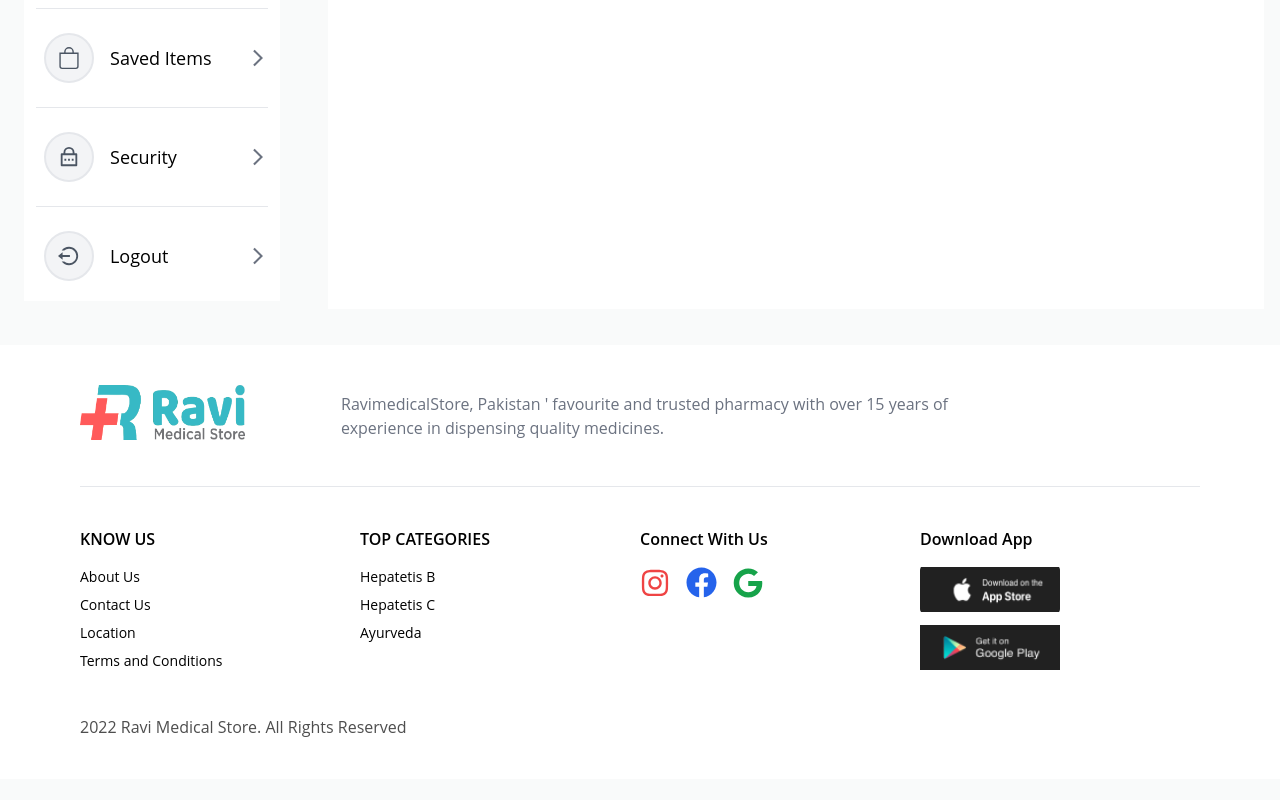
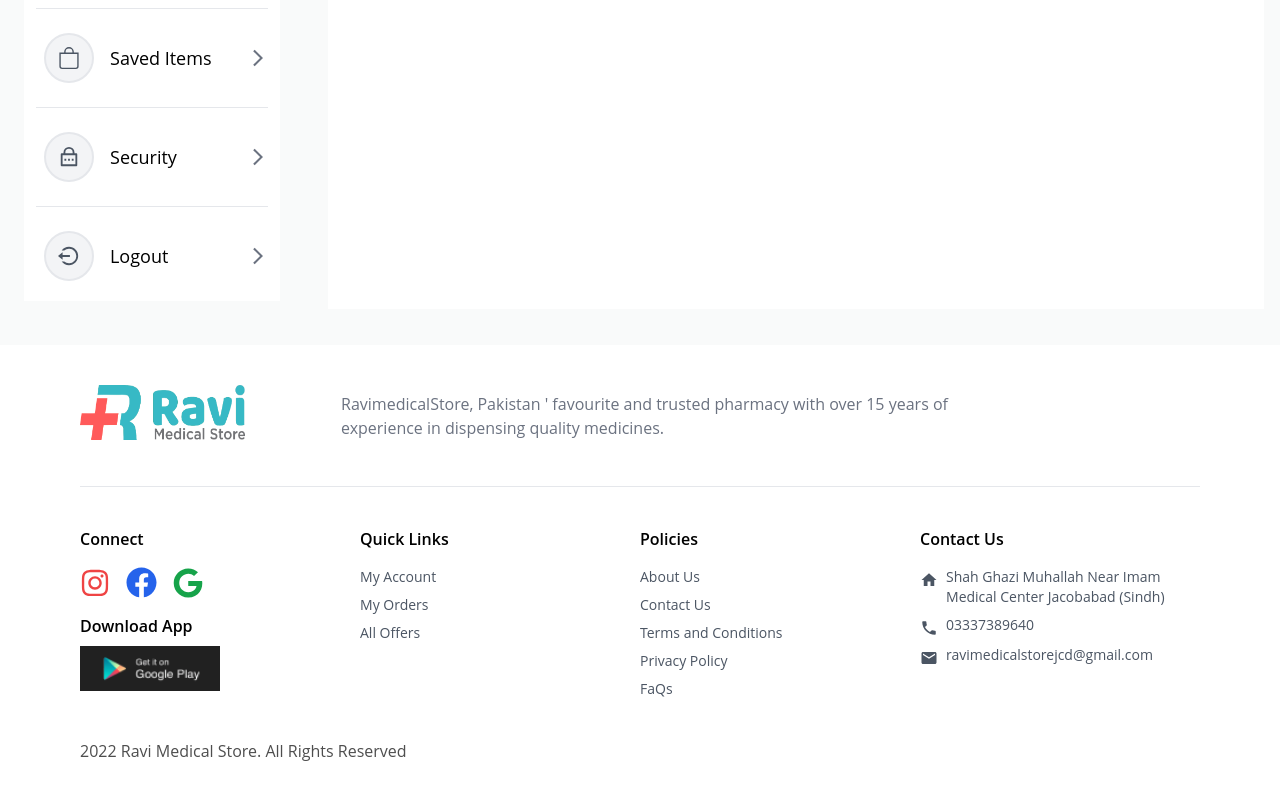
Before and after one commit to kunals131/EParmacy, a Next.js app in the folder client/: page /account/user in a window 1280 px wide. Shown: the part 678-1478 px from the top of the page. Before the commit the page ends 1457 px from the top, so only its background shows below. Built offline with nearby package versions, Linux system fonts and the light colour scheme.

Commit message:
Footer updated

```diff
--- a/client/components/Footer.jsx
+++ b/client/components/Footer.jsx
@@ -1,6 +1,7 @@
 import React, { useState } from "react";
-import { MdAdd, MdMinimize } from "react-icons/md";
+import { MdAdd, MdMinimize, MdHome, MdPhone, MdMail } from "react-icons/md";
 import { FaInstagram, FaFacebook, FaGoogle } from "react-icons/fa";
+
 import Image from "next/image";
 const FooterLink = ({ title, content }) => {
   const [open, setOpen] = useState(false);
@@ -52,27 +53,10 @@ const Footer = () => {
             dispensing quality medicines.
           </div>
         </div>
-        <hr className="my-10" />
+        <hr className="my-10 text-gray-500"/>
         <div className="grid grid-cols-4 justify-between">
           <div>
-            <div className="font-semibold">KNOW US</div>
-            <div className="mt-4 space-y-2 text-sm">
-              <div>About Us</div>
-              <div>Contact Us</div>
-              <div>Location</div>
-              <div>Terms and Conditions</div>
-            </div>
-          </div>
-          <div>
-            <div className="font-semibold">TOP CATEGORIES</div>
-            <div className="mt-4 space-y-2 text-sm">
-              <div>Hepatetis B</div>
-              <div>Hepatetis C</div>
-              <div>Ayurveda</div>
-            </div>
-          </div>
-          <div>
-            <div className="font-semibold">Connect With Us</div>
+            <div className="font-semibold">Connect</div>
             <div className="mt-4 space-x-4 flex text-sm items-center">
               <div>
                 <FaInstagram size={30} className="text-red-500" />
@@ -84,24 +68,49 @@ const Footer = () => {
                 <FaGoogle size={30} className="text-green-600" />
               </div>
             </div>
-          </div>
-          <div>
-            <div className="font-semibold">Download App</div>
-            <div className="mt-4 space-y-2 text-sm">
-              <div>
-                <Image
-                  src="/footerImages/appstore.png"
-                  height="45px"
-                  width="140px"
-                />
-              </div>
-              <div>
+            <div className="font-semibold mt-4">Download App</div>
+            <div className="mt-2">
                 <Image
                   src="/footerImages/playstore.png"
                   height="45px"
                   width="140px"
                 />
               </div>
+          </div>
+          <div>
+            <div className="font-semibold">Quick Links</div>
+            <div className="mt-4 space-y-2 text-gray-600 text-sm">
+              <div>My Account</div>
+              <div>My Orders</div>
+              <div>All Offers</div>
+            </div>
+          </div>
+          <div>
+            <div className="font-semibold">Policies</div>
+            <div className="mt-4 text-gray-600 space-y-2 text-sm">
+              <div>About Us</div>
+              <div>Contact Us</div>
+              <div>Terms and Conditions</div>
+              <div>Privacy Policy</div>
+              <div>FaQs</div>
+            </div>
+          </div>
+          <div>
+            <div className="font-semibold ">Contact Us</div>
+            <div className="mt-4 space-y-2 text-gray-600 text-sm">
+              <div className="flex space-x-2">
+                <div className="mt-1"><MdHome size={18}/></div>
+                <div>Shah Ghazi Muhallah Near Imam Medical Center Jacobabad (Sindh)</div>
+              </div>
+              <div className="flex space-x-2">
+                <div className="mt-1"><MdPhone size={18}/></div>
+                <div>03337389640</div>
+              </div>
+              <div className="flex space-x-2">
+                <div className="mt-1"><MdMail size={18}/></div>
+                <div>ravimedicalstorejcd@gmail.com</div>
+              </div>
+
             </div>
           </div>
         </div>
--- a/client/components/Header.jsx
+++ b/client/components/Header.jsx
@@ -59,7 +59,7 @@ const Header = ({setShowSidebar}) => {
   return (
       <>
 
-    <div className='lg:bg-background bg-primary lg:shadow-md px-4 py-2 lg:px-3 xl:px-4 3xl:px-5 4xl:px-12 lg:py-6 md:py-5'>
+    <div className='lg:bg-white bg-primary lg:shadow-md px-4 py-2 lg:px-3 xl:px-4 3xl:px-5 4xl:px-12 lg:py-6 md:py-5'>
         <div className='flex justify-between items-center'>
             <div className='text-white flex items-center  space-x-2'>
                 {
--- a/client/pages/account/user.jsx
+++ b/client/pages/account/user.jsx
@@ -38,22 +38,22 @@ const User = () => {
       <div className='p-3 font-poppins'>
         <div className='text-2xl font-semibold'>USER DETAILS</div>
         {editMode&&<div className='text-green-600 text-sm mt-1'>You are in Edit Mode, You can change any field and save the changes.</div>}
-        <div className='mt-5 space-y-7'>
-          <div>
+        <div className='mt-5 space-y-7 lg:space-y-0 lg:flex'>
+          <div className='lg:flex-[0.5]'>
           <div className='text-gray-700 font-poppins'>LOGIN DETAILS</div>
           <div className='mt-2 space-y-3'>
             <InputField value={userForm.email} editMode={editMode} onChangeHandler={handleChange} name="email" label="EMAIL" type="email" placeholder="Edit Your Email" />
             <InputField value={userForm.mobile}  editMode={editMode} onChangeHandler={handleChange} name="mobile" label="MOBILE NUMBER" type="text" placeholder="Edit Your Mobile " />
           </div>
           </div>
-          <div>
+          <div className='lg:flex-[0.5]'>
           <div className='text-gray-700 font-poppins'>OTHER INFORMATION</div>
           <div className='mt-2 space-y-3'>
             <InputField value={userForm.fullName}  editMode={editMode} onChangeHandler={handleChange} name="fullName" label="FULL NAME" type="text" placeholder="Edit Your FULL NAME" />
             <InputField value={userForm.primaryAddress}  editMode={editMode} onChangeHandler={handleChange} name="primaryAddress" label="PRIMARY ADDRESS" type="text" placeholder="Edit Your Address " />
           </div>
           </div>
-        </div>
+        </div >
         <div className='flex space-x-3 mt-8'>
           {!editMode&&<div className='p-2 bg-primary text-white w-fit rounded-md ' onClick={()=>setEditMode(true)}>Edit Information</div>}
           {editMode&&<div className='p-2 bg-accent text-white w-fit rounded-md' onClick={handleSubmit}>Save</div>}
```
